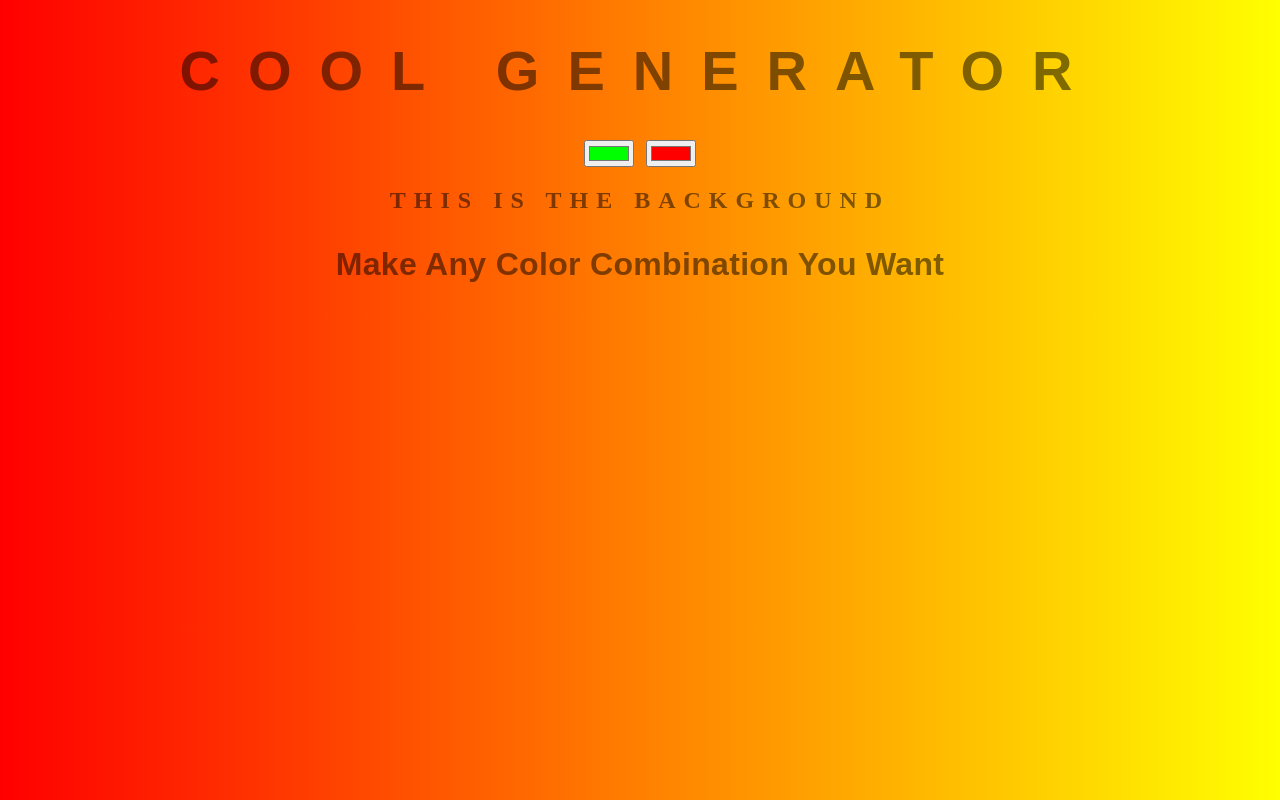
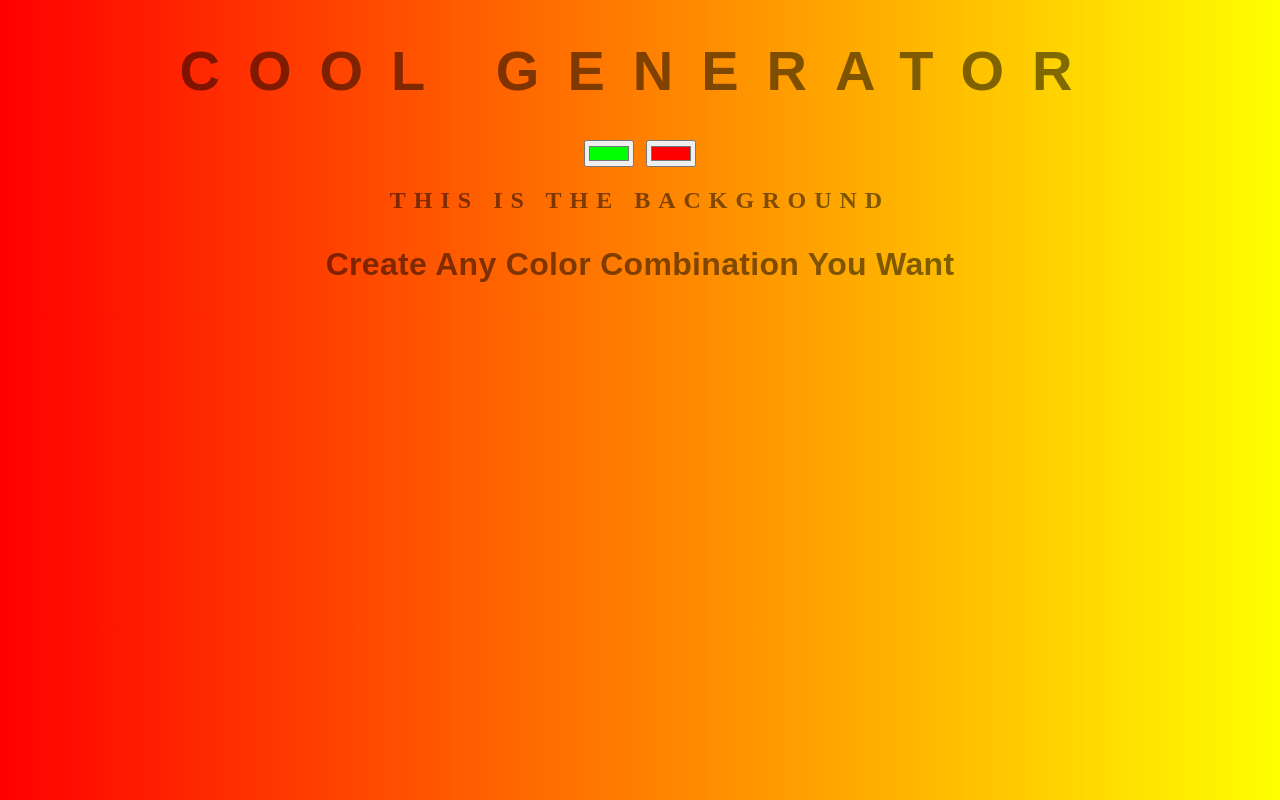
Before and after one commit to lmintah/background-generator, a plain HTML site: page index.html in a window 1280 px wide. Drawn offline with Linux system fonts and the light colour scheme.

Commit message:
changed index.html txt

```diff
--- a/index.html
+++ b/index.html
@@ -9,7 +9,7 @@
 	<input class="color1" type="color" name="color1" value="#00ff00">
 	<input class="color2" type="color" name="color2" value="#ff0000">
 	<h2>This Is The Background</h2>
-	<h3>Make Any Color Combination You Want</h3>
+	<h3>Create Any Color Combination You Want</h3>
 	<script type="text/javascript" src="script.js"></script>
 </body>
 </html>
```
